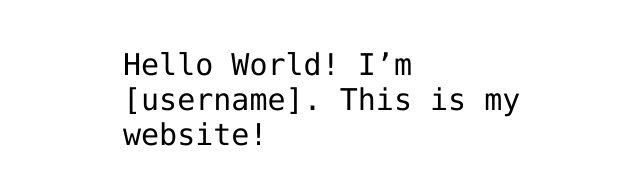
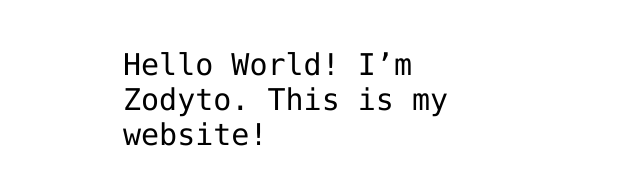
Before and after one commit to zodyto/zodyto.github.io, a plain HTML site: page index.html in a window 1280 px wide. Shown: the part 341-526 px from the top of the page, without its empty margins (317-957 px from the left). Drawn offline with Linux system fonts and the light colour scheme.

Commit message:
Update index.html

```diff
--- a/index.html
+++ b/index.html
@@ -12,7 +12,7 @@
 <img src="https://octodex.github.com/images/daftpunktocat-thomas.gif" id="octocat" alt="octocat-gif" />
 
 <!-- Change this code here by copy and pasting your template on line 15 -->
-<p>Hello World! I’m [username]. This is my website!</p>
+<p>Hello World! I’m Zodyto. This is my website!</p>
 
 </body>
 </html>
```
